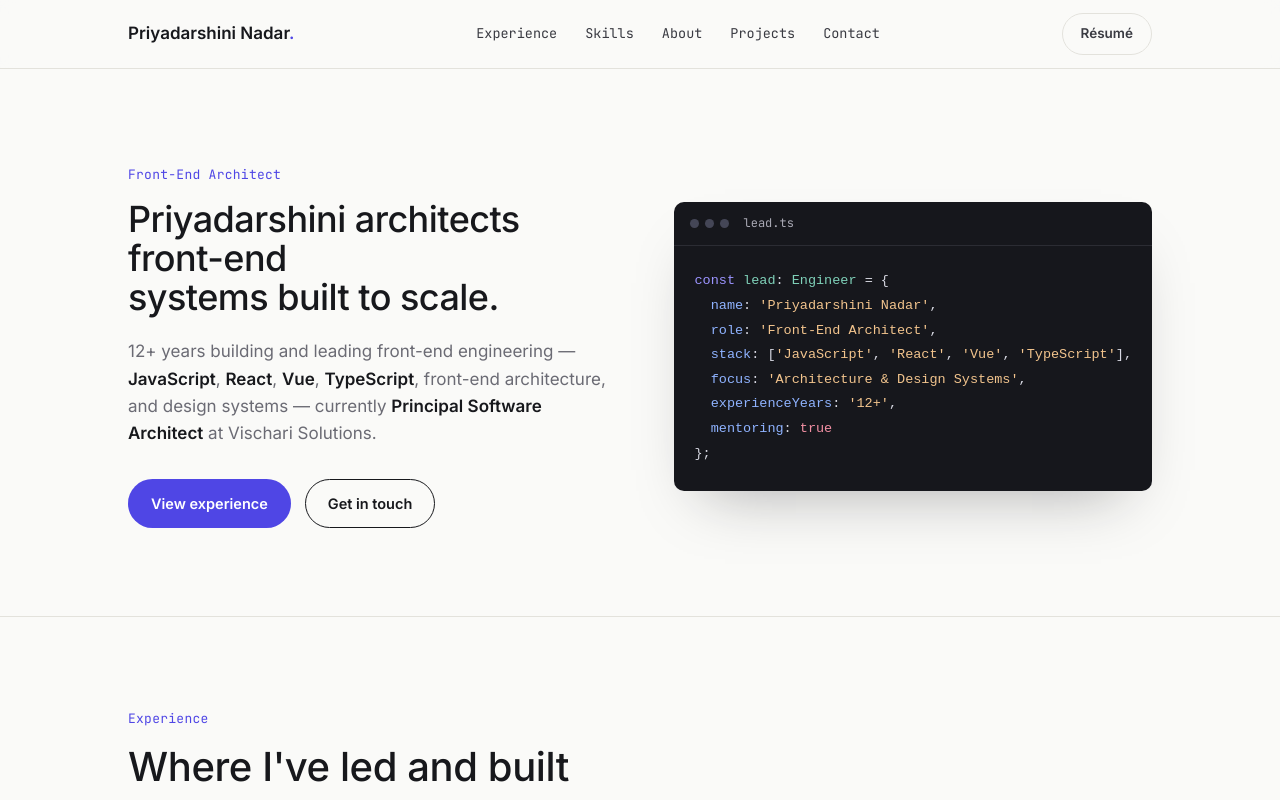
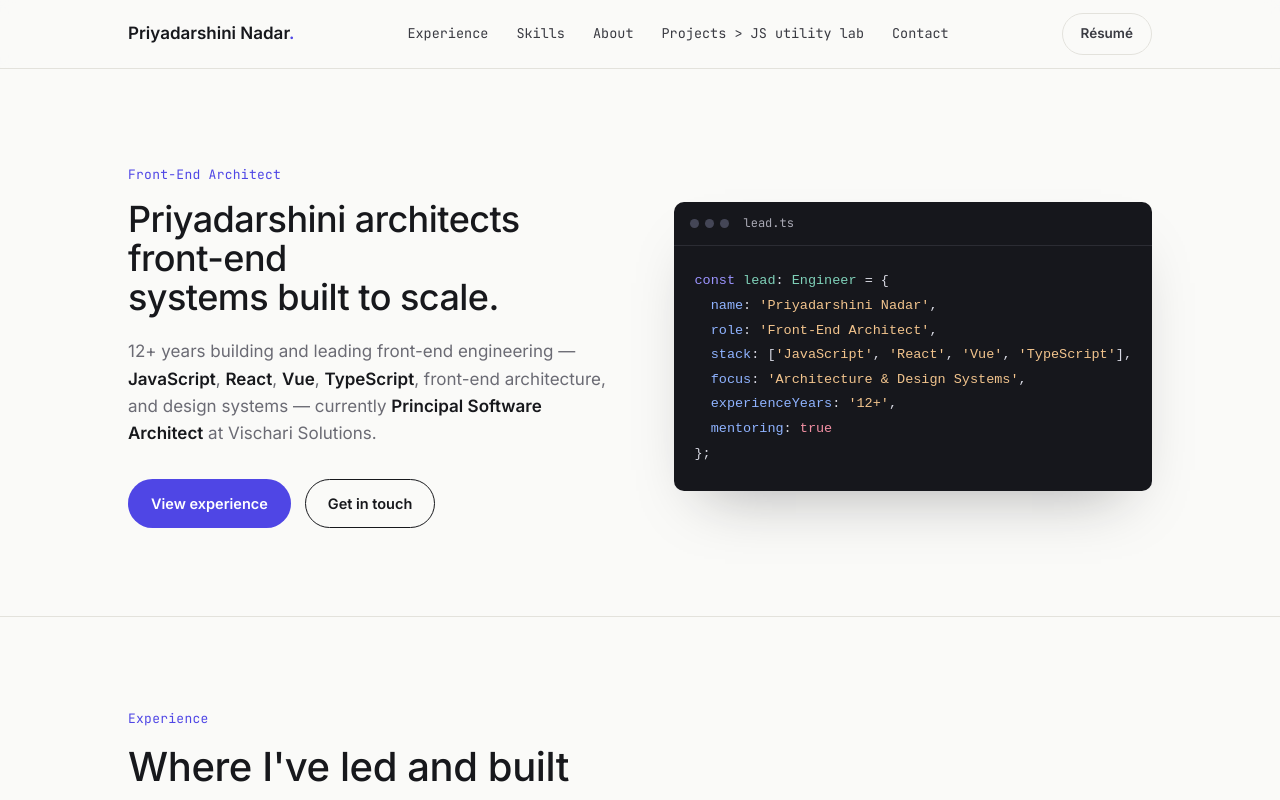
Before and after one commit to walkrantrolls/walkrantrolls.github.io, a plain HTML site: page index.html in a window 1280 px wide. Shown: the top 800 px of the page. Drawn offline with Linux system fonts and the light colour scheme.

Commit message:
Label profile project link as JS utility lab

```diff
--- a/index.html
+++ b/index.html
@@ -24,7 +24,7 @@
       <a href="#experience">Experience</a>
       <a href="#skills">Skills</a>
       <a href="#about">About</a>
-      <a href="https://walkrantrolls.github.io/javascript-utility-lab/">Projects</a>
+      <a href="https://walkrantrolls.github.io/javascript-utility-lab/">Projects &gt; JS utility lab</a>
       <a href="#contact">Contact</a>
     </nav>
 
```
